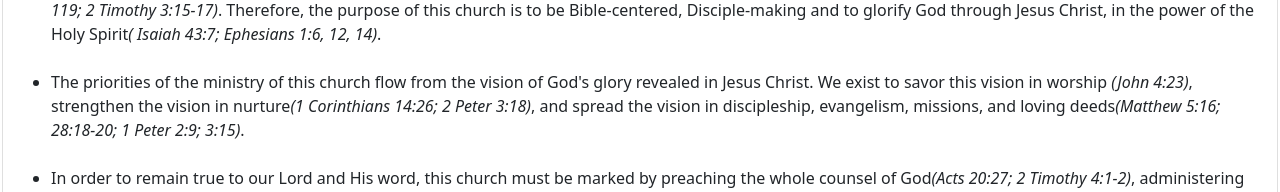
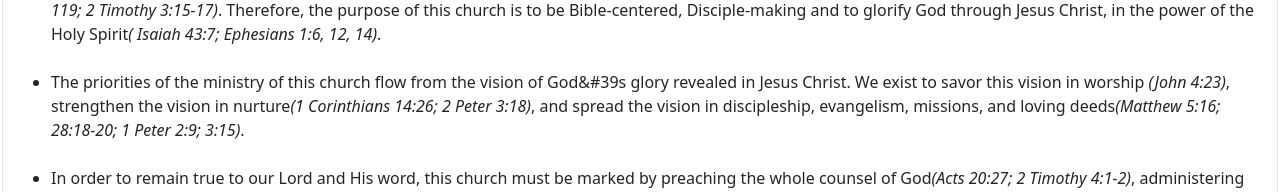
Before and after one commit to Kade-Powell/thejourneychurch.life, a Next.js app: page /about in a window 1280 px wide. Shown: the part 317-509 px from the top of the page. Built offline with nearby package versions, Linux system fonts and the light colour scheme.

Commit message:
fixes build error

```diff
--- a/pages/about.js
+++ b/pages/about.js
@@ -50,9 +50,9 @@ export default function About() {
                   <br />
                   <li>
                     The priorities of the ministry of this church flow from the
-                    vision of God's glory revealed in Jesus Christ. We exist to
-                    savor this vision in worship <i>(John 4:23)</i>, strengthen
-                    the vision in nurture
+                    vision of God&#39s glory revealed in Jesus Christ. We exist
+                    to savor this vision in worship <i>(John 4:23)</i>,
+                    strengthen the vision in nurture
                     <i>(1 Corinthians 14:26; 2 Peter 3:18)</i>, and spread the
                     vision in discipleship, evangelism, missions, and loving
                     deeds
```
